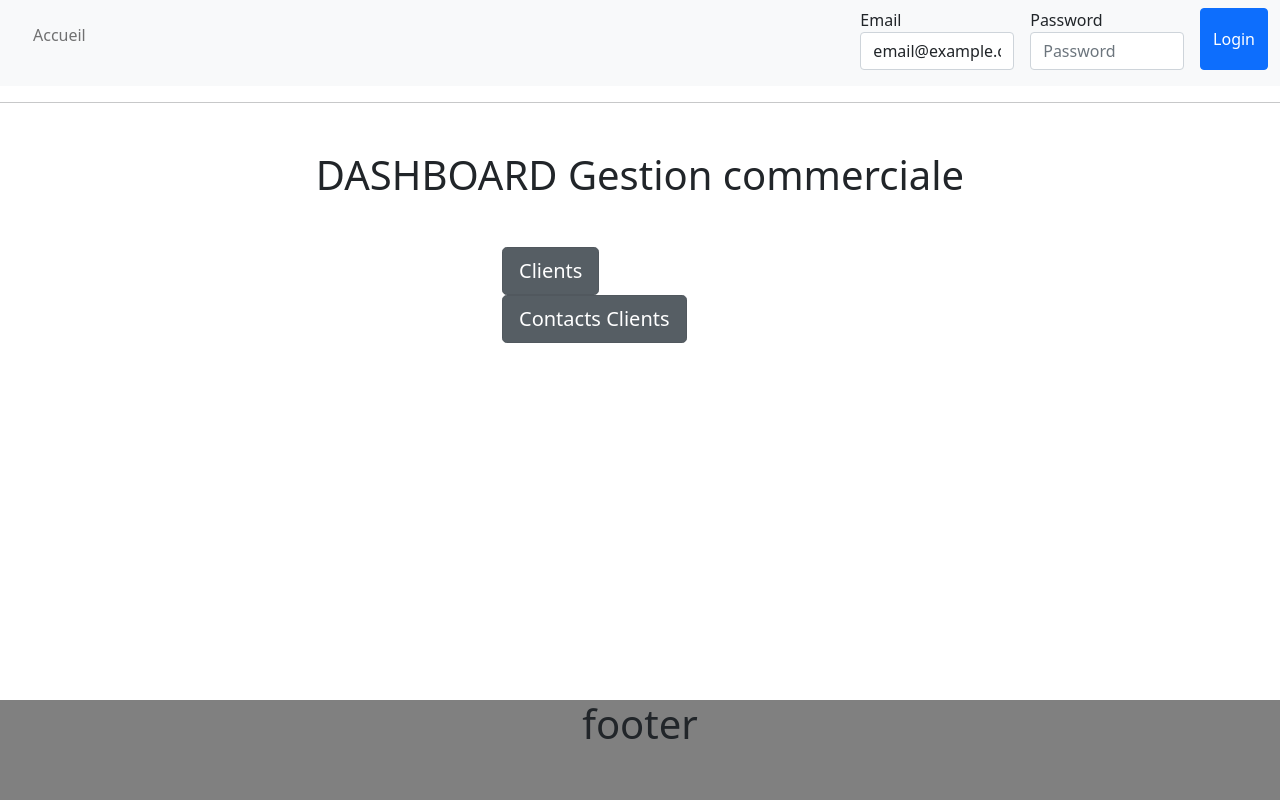
After one commit to QuentinBOul/projetmandarine, a PHP site: template src/view/user/gestion_commerciale/dashboard.php in a window 1280 px wide. The commit adds this page. Run offline with PHP 8.4, Linux system fonts and the light colour scheme; the template is opened without the code that fills it, so the values that code supplies are empty.

Commit message:
add 3 dashboard
- Ajout des 3 dashboards
- Ajout des clients et contacts dans dashboard 'gestion commerciale' pour affichage infos bdd.

```diff
--- a/src/view/layout.php
+++ b/src/view/layout.php
@@ -6,12 +6,9 @@
     <meta name="viewport"
         content="width=device-width, user-scalable=no, initial-scale=1.0, maximum-scale=1.0, minimum-scale=1.0">
     <meta http-equiv="X-UA-Compatible" content="ie=edge">
-    <link href="https://cdn.jsdelivr.net/npm/bootstrap@5.0.2/dist/css/bootstrap.min.css" rel="stylesheet"
-        integrity="sha384-EVSTQN3/azprG1Anm3QDgpJLIm9Nao0Yz1ztcQTwFspd3yD65VohhpuuCOmLASjC" crossorigin="anonymous">
-    <script src="https://cdn.jsdelivr.net/npm/bootstrap@5.0.2/dist/js/bootstrap.bundle.min.js"
-        integrity="sha384-MrcW6ZMFYlzcLA8Nl+NtUVF0sA7MsXsP1UyJoMp4YLEuNSfAP+JcXn/tWtIaxVXM" crossorigin="anonymous">
-    </script>
-    <title>Document</title>
+    <link href="https://cdn.jsdelivr.net/npm/bootstrap@5.0.2/dist/css/bootstrap.min.css" rel="stylesheet" integrity="sha384-EVSTQN3/azprG1Anm3QDgpJLIm9Nao0Yz1ztcQTwFspd3yD65VohhpuuCOmLASjC" crossorigin="anonymous">
+    <script src="https://cdn.jsdelivr.net/npm/bootstrap@5.0.2/dist/js/bootstrap.bundle.min.js" integrity="sha384-MrcW6ZMFYlzcLA8Nl+NtUVF0sA7MsXsP1UyJoMp4YLEuNSfAP+JcXn/tWtIaxVXM" crossorigin="anonymous" defer></script>
+    <title>Projet Mandarine</title>
 
 </head>
 
@@ -43,7 +40,7 @@
                                         <input type="password" class="form-control" id="inputPassword2"
                                             placeholder="Password">
                                     </div>
-                                    <button type="submit" class="btn btn-primary mb-2">Confirm identity</button>
+                                    <button type="submit" class="btn btn-primary mb-2">Login</button>
                                 </form>
                             </div>
                         </li>
@@ -56,7 +53,7 @@
 
     <?= $content ?>
 
-    <footer style="width: 100%; height: 100px; background-color: gray; position: absolute; bottom: 0;">
+    <footer class="text-center" style="width: 100%; height: 100px; background-color: gray; position: absolute; bottom: 0;">
         <h1>footer</h1>
     </footer>
 
--- a/src/view/user/dashboard.php
+++ /dev/null
@@ -1 +0,0 @@
-<h1>DASHBOARD</h1>
--- /dev/null
+++ b/src/view/user/gestion_RH/dashboard.php
@@ -0,0 +1 @@
+<h1 class="text-center my-5">DASHBOARD Gestion RH</h1>
--- /dev/null
+++ b/src/view/user/gestion_commerciale/clients.php
@@ -0,0 +1 @@
+<h1 class="text-center my-5">Affichage clients</h1>
--- /dev/null
+++ b/src/view/user/gestion_commerciale/contacts.php
@@ -0,0 +1 @@
+<h1 class="text-center my-5">Affichage contacts</h1>
--- /dev/null
+++ b/src/view/user/gestion_commerciale/dashboard.php
@@ -0,0 +1,6 @@
+<h1 class="text-center my-5">DASHBOARD Gestion commerciale</h1>
+
+<div class="container" style="width: 300px; margin-left:auto; margin-right:auto;">
+    <a href="clients" class="btn btn-secondary btn-lg active" role="button">Clients</a>
+    <a href="contacts" class="btn btn-secondary btn-lg active" role="button">Contacts Clients</a>
+</div>
--- /dev/null
+++ b/src/view/user/gestion_projets/dashboard.php
@@ -0,0 +1 @@
+<h1 class="text-center my-5">DASHBOARD Gestion des projets</h1>
```
Also changed, not shown: public/index.php (+15 -7 lines), src/controller/UserController.php (+22 -2 lines).
